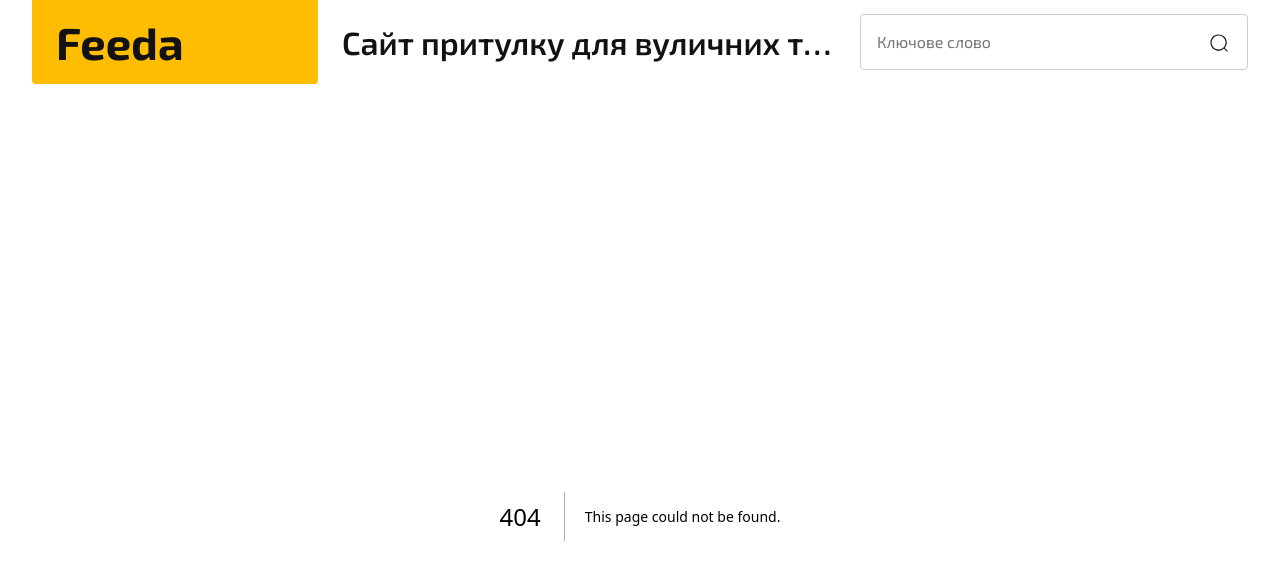
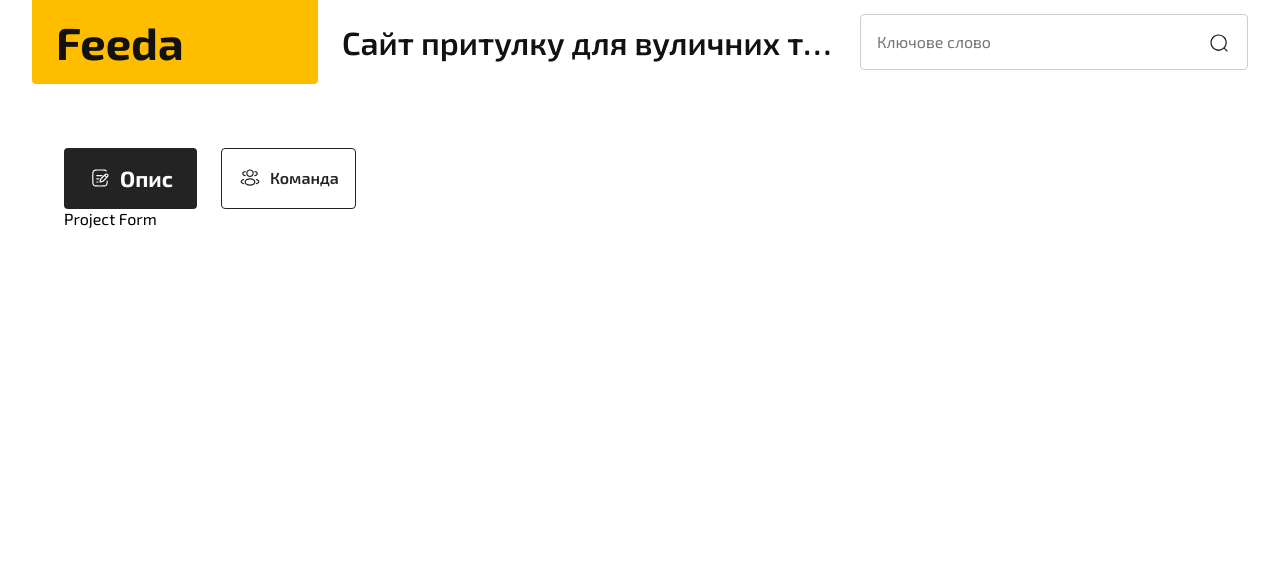
Before and after one commit to baza-trainee/feeda, a Next.js app in the folder cms/: page /projects/1 in a window 1280 px wide. Before the commit this address had no page. Shown: the top 580 px of the page. Built offline with nearby package versions, Linux system fonts and the light colour scheme.

Commit message:
feat: add base project routing

```diff
--- /dev/null
+++ b/cms/src/app/projects/[projectId]/page.tsx
@@ -0,0 +1,35 @@
+'use client';
+
+import { useState } from 'react';
+import { Button } from '~/src/components/Button/Button';
+import { ProjectForm } from '~/src/components/ProjectForm/ProjectForm';
+import { ProjectTeamForm } from '~/src/components/ProjectTeamForm/ProjectTeamForm';
+import { NavContainer, ProjectContainer } from './styles';
+
+export default function ProjectPage({ params }: { params: { projectId: string } }) {
+  const [currentTab, setCurrentTab] = useState('Опис');
+  const projectId = params.projectId;
+
+  const tabs = [
+    { title: 'Опис', content: <ProjectForm /> },
+    { title: 'Команда', content: <ProjectTeamForm /> },
+  ];
+
+  const handleTabClick = (e: React.MouseEvent<HTMLButtonElement>) => {
+    setCurrentTab(e.currentTarget.title);
+  };
+
+  return (
+    <ProjectContainer>
+      <NavContainer>
+        <Button variant="primary" icon="edit" title="Опис" btnType="button" func={handleTabClick} />
+        <Button variant="text" icon="team" title="Команда" btnType="button" func={handleTabClick} />
+      </NavContainer>
+      <div>
+        {tabs.map(({ content, title }) => (
+          <div key={title}>{currentTab === title && content}</div>
+        ))}
+      </div>
+    </ProjectContainer>
+  );
+}
--- /dev/null
+++ b/cms/src/app/projects/[projectId]/styles.ts
@@ -0,0 +1,13 @@
+import styled from '@emotion/styled';
+
+export const ProjectContainer = styled.main`
+  padding: 32px;
+  display: flex;
+  flex-direction: column;
+`;
+
+export const NavContainer = styled.div`
+  display: flex;
+  gap: 24px;
+  width: 274px;
+`;
--- /dev/null
+++ b/cms/src/components/ProjectForm/ProjectForm.tsx
@@ -0,0 +1,3 @@
+export const ProjectForm = () => {
+  return <div>Project Form</div>;
+};
--- /dev/null
+++ b/cms/src/components/ProjectTeamForm/ProjectTeamForm.tsx
@@ -0,0 +1,3 @@
+export const ProjectTeamForm = () => {
+  return <div>ProjectTeamForm</div>;
+};
```
